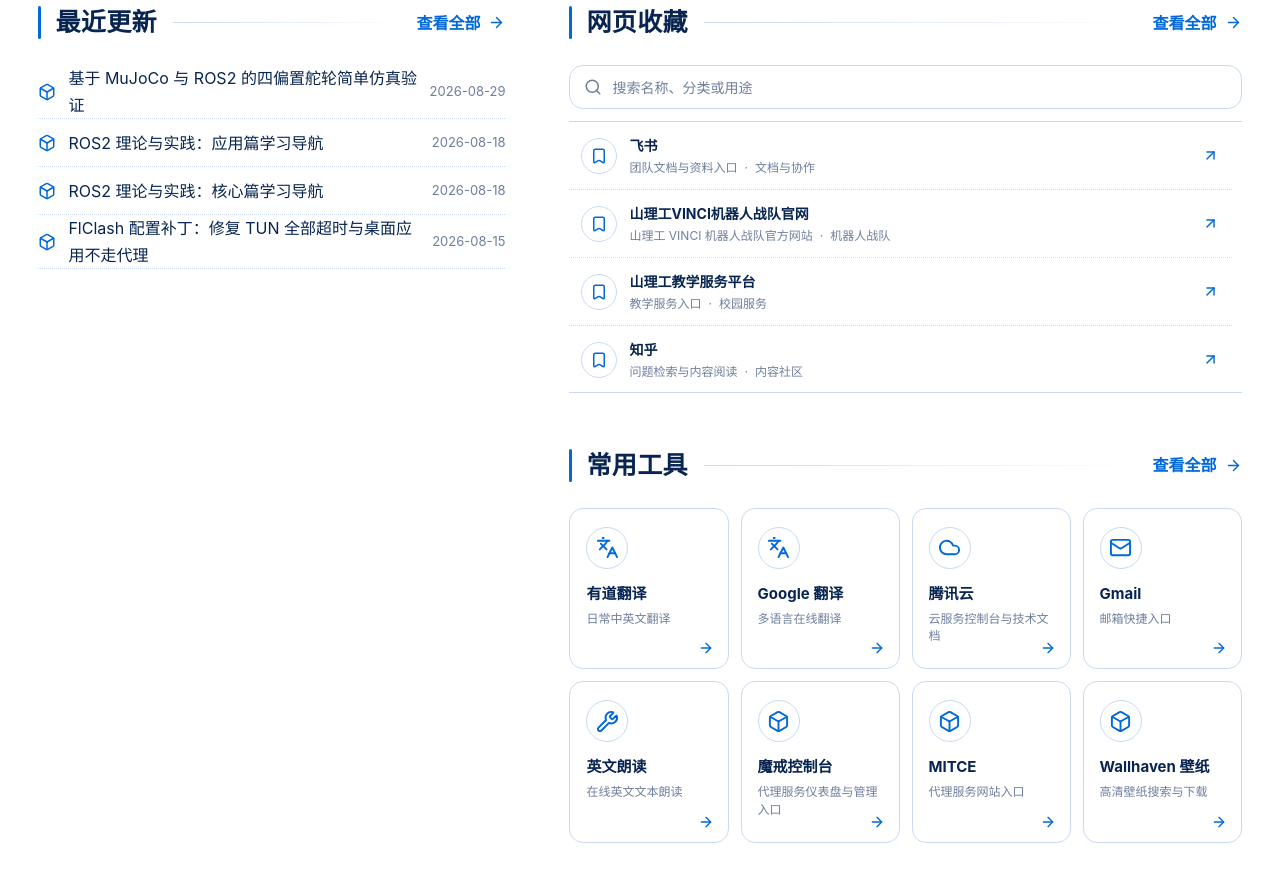
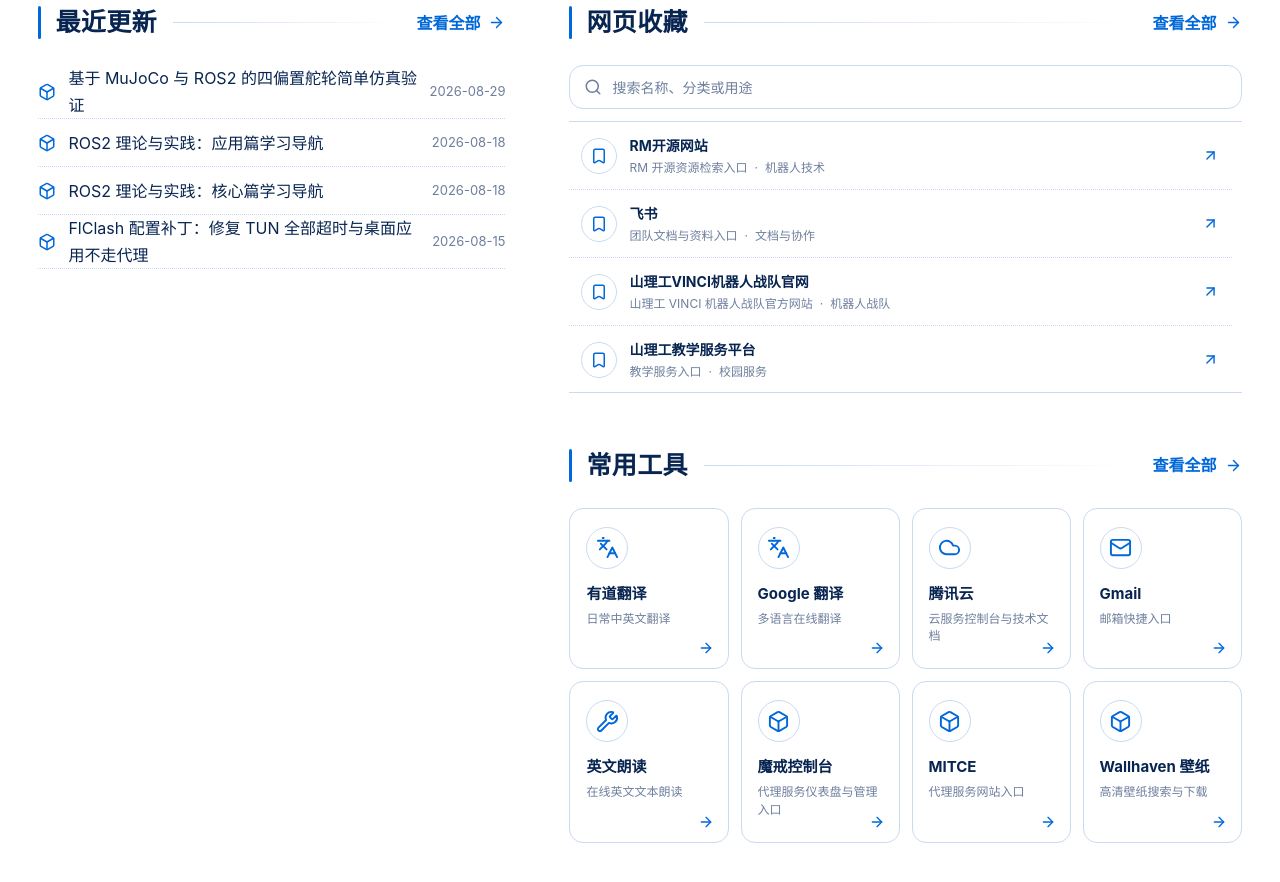
Before and after one commit to Li-Selena/personalWeb_project, a Next.js app: page / in a window 1280 px wide. Shown: the part 880-1762 px from the top of the page. Built offline with nearby package versions, Linux system fonts and the light colour scheme.

Commit message:
feat: add RM and personal site bookmarks

```diff
--- a/data/site.ts
+++ b/data/site.ts
@@ -77,6 +77,12 @@
 
 export const bookmarks: LinkItem[] = [
   {
+    title: "RM开源网站",
+    url: "https://search.scutbot.cn/",
+    description: "RM 开源资源检索入口",
+    category: "机器人技术",
+  },
+  {
     title: "飞书",
     url: "https://sdutvincirobot.feishu.cn/drive/home/?src_domain_uid=7483508928941309956",
     description: "团队文档与资料入口",
@@ -112,6 +118,12 @@
     title: "小房的空间",
     url: "https://fongtszho.github.io/fongtszho.web/",
     description: "个人学习记录",
+    category: "个人站点",
+  },
+  {
+    title: "Lain佬的小站",
+    url: "https://lain-ego0.github.io/",
+    description: "Lain 的个人小站",
     category: "个人站点",
   },
   {
```
